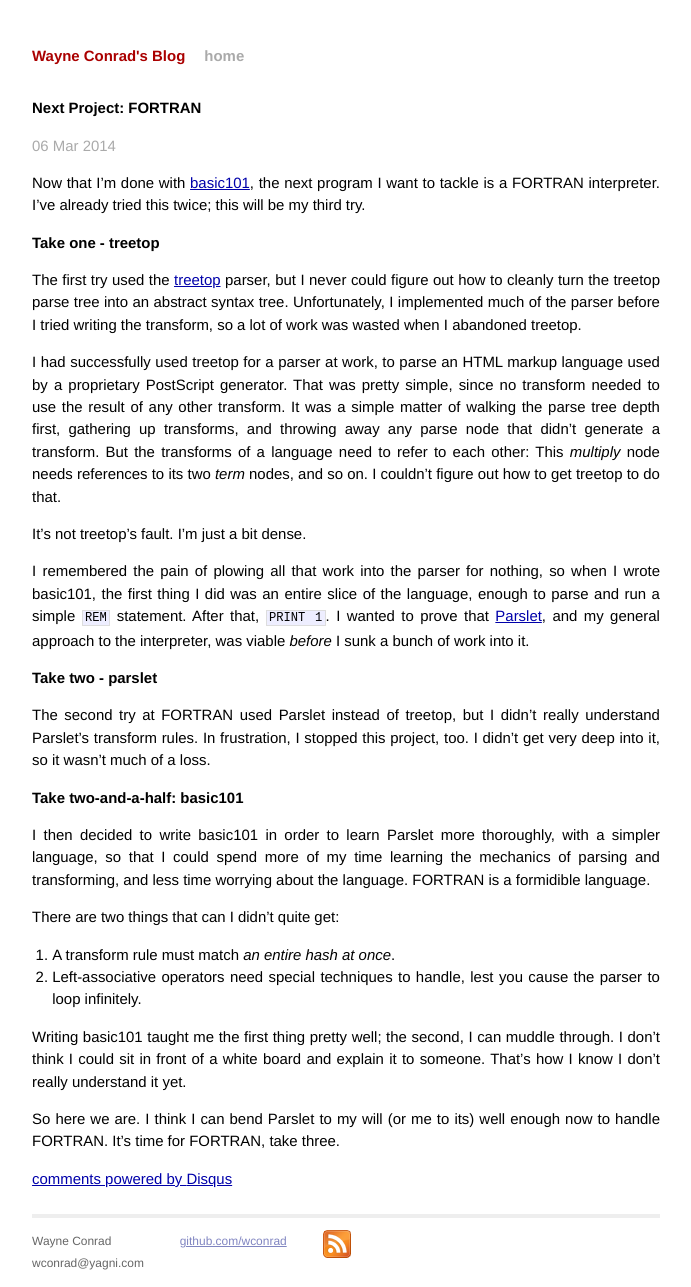
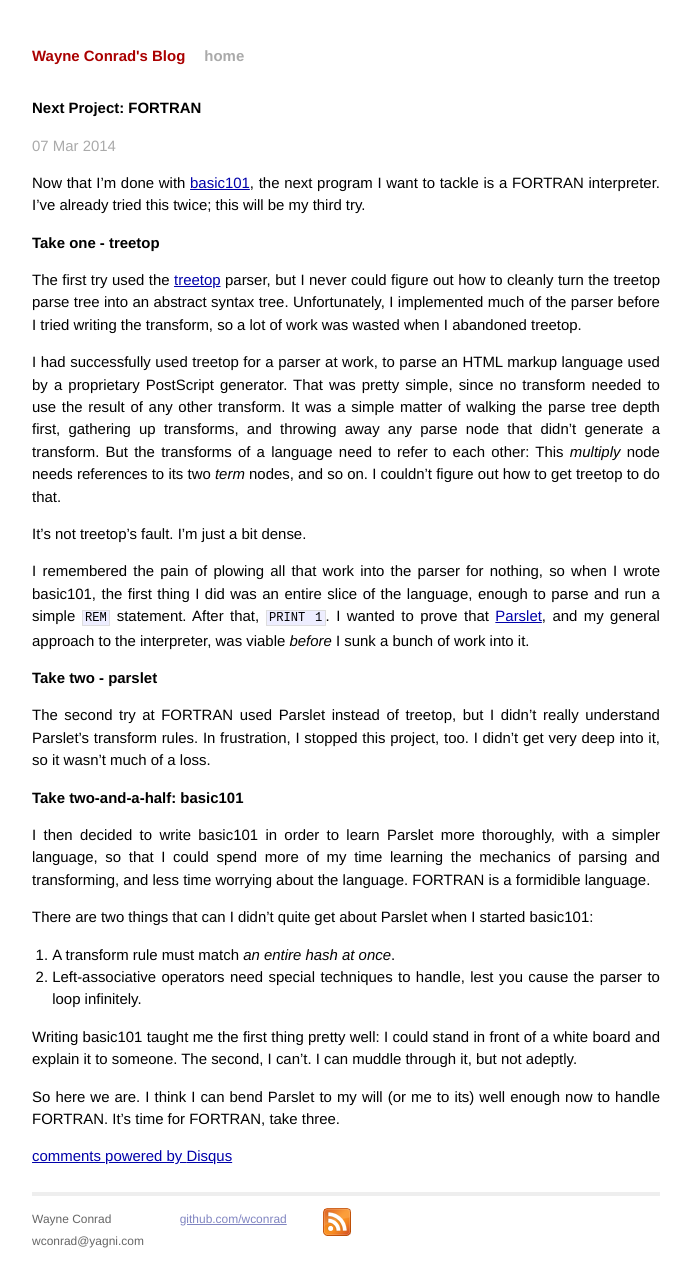
Before and after one commit to wconrad/wconrad.github.io, a Jekyll site: the page built from _posts/2014-03-06-starting-fortran.markdown, in a window 1280 px wide. Shown: the whole page, without its empty margins (294-985 px from the left). Built offline with Jekyll 4.4.1, drawn with Linux system fonts in a browser that asks for light colours; Markdown is read by kramdown in place of the engine named in the settings; comment, search, counter and statistics services are not loaded; after the commit the page ends 1264 px from its top, so only the background shows below that.

Commit message:
Tweak "Starting Fortran"

```diff
--- a/_posts/2014-03-06-starting-fortran.markdown
+++ b/_posts/2014-03-06-starting-fortran.markdown
@@ -1,7 +1,7 @@
 ---
 layout: post
 title: "Next Project: FORTRAN"
-date: 2014-03-06 17:54:00
+date: 2014-03-07 04:23:00
 categories: fortran
 ---
 
@@ -52,16 +52,16 @@
 time learning the mechanics of parsing and transforming, and less time
 worrying about the language.  FORTRAN is a formidible language.
 
-There are two things that can I didn't quite get:
+There are two things that can I didn't quite get about Parslet when I
+started basic101:
 
 1. A transform rule must match _an entire hash at once_.
 2. Left-associative operators need special techniques to handle, lest
    you cause the parser to loop infinitely.
 
-Writing basic101 taught me the first thing pretty well; the second, I
-can muddle through.  I don't think I could sit in front of a white
-board and explain it to someone.  That's how I know I don't really
-understand it yet.
+Writing basic101 taught me the first thing pretty well: I could stand
+in front of a white board and explain it to someone.  The second, I
+can't.  I can muddle through it, but not adeptly.
 
 So here we are.  I think I can bend Parslet to my will (or me to its)
 well enough now to handle FORTRAN.  It's time for FORTRAN, take three.
```
